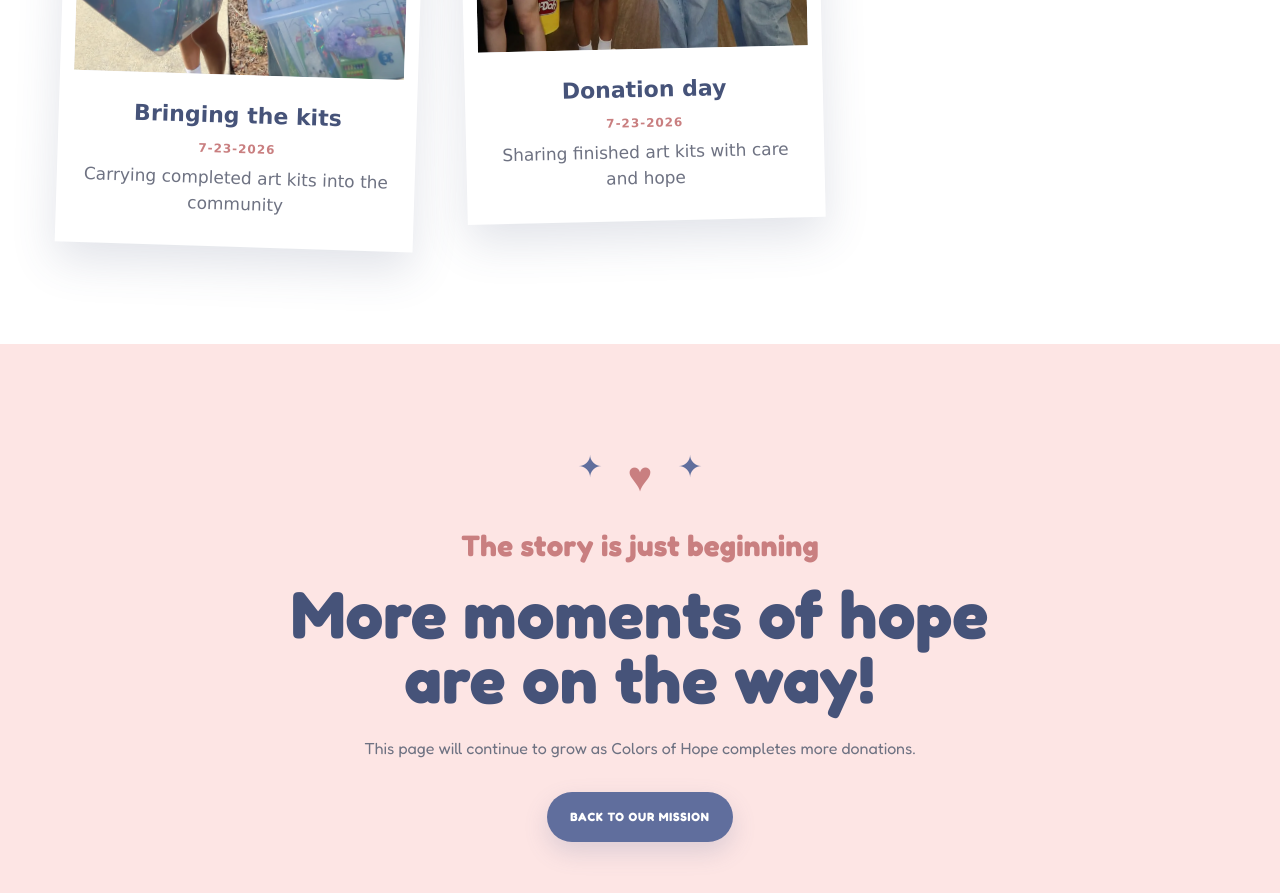
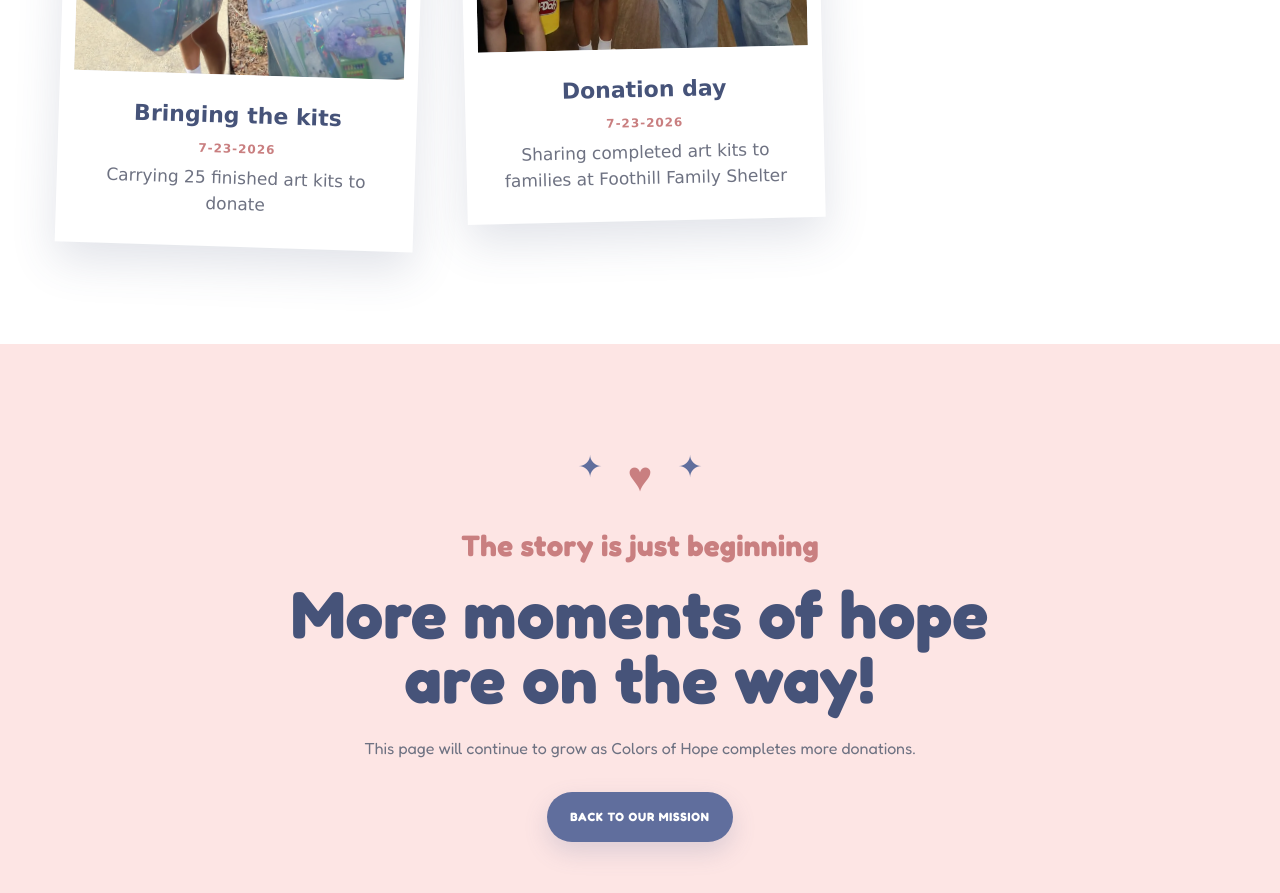
Before and after one commit to katherinewhu-coh/colorsofhopedb, a Next.js app: page /impact in a window 1280 px wide. Shown: the part 2140-3033 px from the top of the page. Built offline with nearby package versions, Linux system fonts and the light colour scheme.

Commit message:
Changing polaroid text

```diff
--- a/app/impact/page.tsx
+++ b/app/impact/page.tsx
@@ -23,15 +23,15 @@ const donationStories = [
   },
   {
     src: "/impact-donating.webp",
-    alt: "Colors of Hope members carrying bins of art kits to donate",
+    alt: "Carrying finished art kits to donate to a shelter",
     title: "Bringing the kits",
-    description: "Carrying completed art kits into the community",
+    description: "Carrying 25 finished art kits to donate",
   },
   {
     src: "/impact-donation.webp",
-    alt: "Colors of Hope members holding completed art kits on donation day",
+    alt: "Holding completed art kits on donation day",
     title: "Donation day",
-    description: "Sharing finished art kits with care and hope",
+    description: "Sharing completed art kits to families at Foothill Family Shelter",
   },
 ];
 
```
